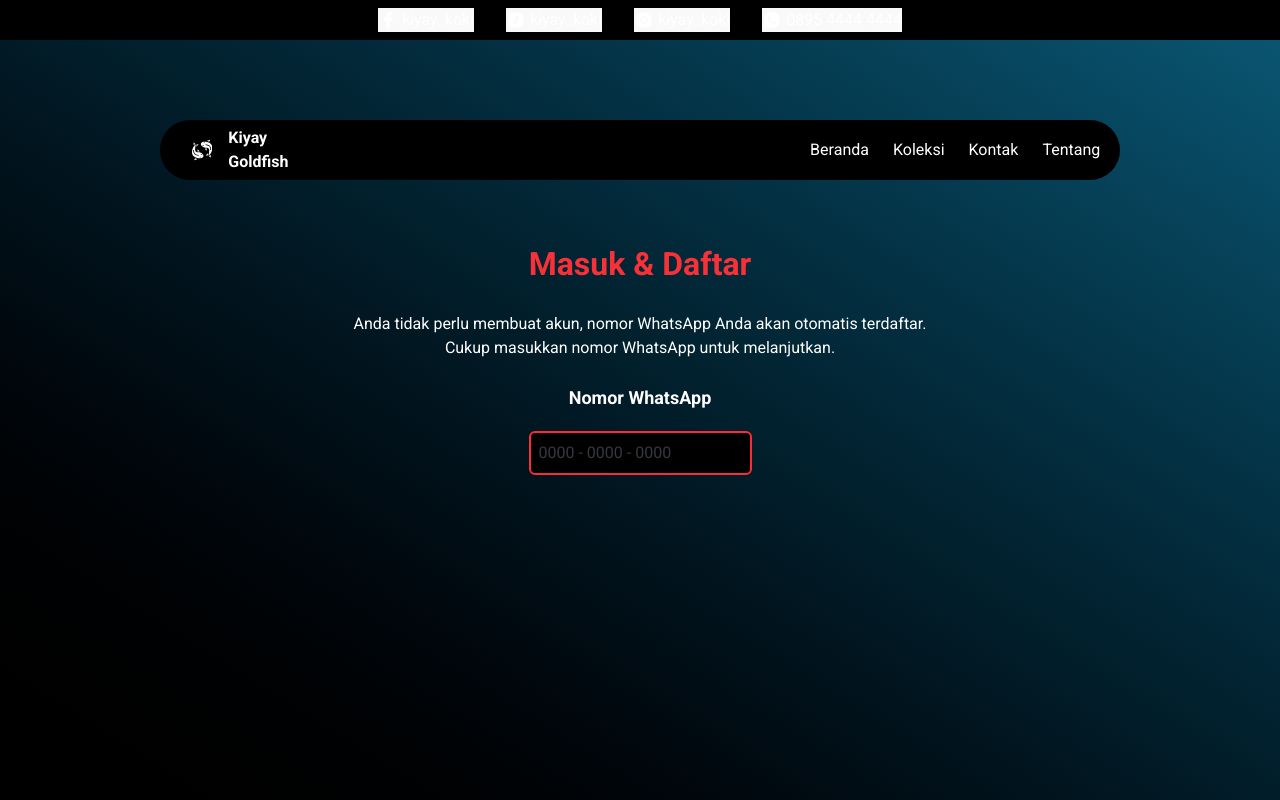
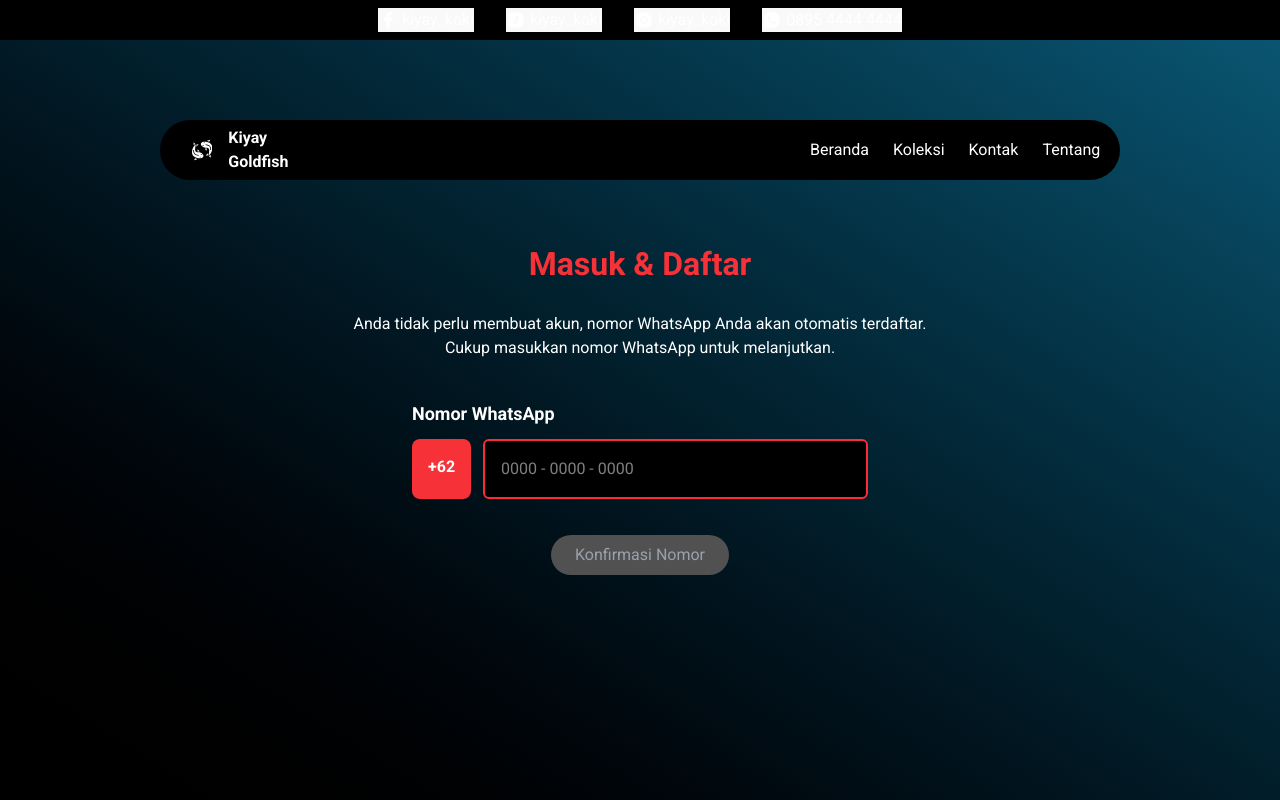
Before and after one commit to kite1412/react-kiyay-koki, a React (Vite) app: page /login in a window 1280 px wide. Built offline with nearby package versions, Linux system fonts and the light colour scheme.

Commit message:
Complete LoginForm

```diff
--- a/src/App.jsx
+++ b/src/App.jsx
@@ -38,8 +38,12 @@ function App() {
                 <HomePage />
               </>
             } />
-            <Route path="/login" element={<LoginPage />} />
-            <Route path="/contact" element={<ContactPage />} />
+            <Route path="/login" element={
+              <LoginPage onConfirm={() => {}} />
+            } />
+            <Route path="/contact" element={
+              <ContactPage />
+            } />
           </Routes>
         </div>
       </div>
--- a/src/components/RoundedButton.jsx
+++ b/src/components/RoundedButton.jsx
@@ -5,19 +5,20 @@
  * @param {number} horizontalPadding - horizontal padding value to the {@link action} in px.
  * @param {number} action - vertical padding value to the {@link action} in px.
  * @param {string} className - additional class name.
- * @returns
+ * @param {boolean} disabled - whether the button is disabled or not.
  */
 export default function RoundedButton({
   action,
   onClick,
   horizontalPadding = 24,
   verticalPadding = 8,
-  className = ""
+  className = "",
+  disabled = false
 }) {
   return (
     <div
       className={`
-        bg-primary hover:opacity-80 rounded-full hover:cursor-pointer
+        ${ !disabled ? "bg-primary hover:cursor-pointer hover:opacity-80" : "bg-dark-gray text-gray-400" } rounded-full
         select-none ${className} flex items-center justify-center
       `}
       style={{
@@ -26,7 +27,9 @@ export default function RoundedButton({
         paddingLeft: `${horizontalPadding}px`,
         paddingRight: `${horizontalPadding}px`,
       }}
-      onClick={onClick}
+      onClick={() => {
+        if (!disabled) onClick();
+      }}
     >
       {action}
     </div>
--- a/src/index.css
+++ b/src/index.css
@@ -4,6 +4,7 @@
   --color-primary: oklch(63.4% 0.2307 25.48);
   --color-dark-teal-blue: oklch(43.27% 0.0835 231.32);
   --color-secondary-text: oklch(51.03% 0 0);
+  --color-dark-gray: oklch(43.48% 0 0);
 }
 
 @font-face {
@@ -100,6 +101,11 @@ button:hover {
   background-color: #242424;
 }
 
+input[type=number]::-webkit-inner-spin-button,
+input[type=number]::-webkit-outer-spin-button {
+  -webkit-appearance: none;
+}
+
 @media (prefers-color-scheme: light) {
   :root {
     color: #213547;
--- a/src/pages/LoginPage.jsx
+++ b/src/pages/LoginPage.jsx
@@ -1,29 +1,27 @@
+import { useState } from "react";
+import RoundedButton from "../components/RoundedButton";
 import PageLayout from "../layouts/PageLayout";
 
-export default function LoginPage() {
+/**
+ * @param {(number) => void} onConfirm - confirm callback with phone number as parameter.
+ */
+export default function LoginPage({ onConfirm }) {
   return <PageLayout
-    content={
-      <div
-        className={`
-          h-full w-full
-        `}>
-        <Content />
-      </div>
-    }
+    content={<Content onConfirm={onConfirm} />}
     useFooter={false}
   />;
 }
 
-function Content() {
+function Content({ onConfirm }) {
   return (
     <div
       className={`
-        flex flex-col items-center justify-between top-[calc(40px*3+80px)] px-6
-        gap-6
+        flex flex-col items-center top-[calc(40px*3+80px)] px-6
+        gap-10 w-full h-full
       `}
     >
       <LoginInfo />
-      <LoginForm />
+      <LoginForm onConfirm={onConfirm} />
     </div>
   );
 }
@@ -42,20 +40,42 @@ function LoginInfo() {
   );
 }
 
-function LoginForm() {
+/**
+ * @param {(number) => void} onConfirm - callback function when confirm button clicked
+ *  with phone number as the param.
+ */
+function LoginForm({ onConfirm }) {
+  const [phoneNumber, setPhoneNumber] = useState(null);
+
   return (
     <form
       className={`
-       flex flex-col items-center justify-center px-6
-       gap-5`
-      }>
-      <label className="text-white  font-bold text-[18px]">
+        flex flex-col gap-3 w-1/2
+      `}
+    >
+      <label className="text-white font-bold text-[18px]">
         Nomor WhatsApp
       </label>
-      <input
-        className="p-2 bg-black border-2 border-red-500 text-gray-500 rounded-md focus:outline-none"
-        type="text"
-        placeholder="0000 - 0000 - 0000"
+      <div className="flex gap-3 w-full">
+        <b className="p-4 rounded-[8px] bg-primary">
+          +62
+        </b>
+        <input
+          className={`
+            p-4 bg-black border-2 w-full border-red-500
+            rounded-md focus:outline-none text-white
+          `}
+          type="number"
+          value={phoneNumber}
+          onChange={e => setPhoneNumber(e.target.value)}
+          placeholder="0000 - 0000 - 0000"
+        />
+      </div>
+      <RoundedButton
+        action={"Konfirmasi Nomor"}
+        onClick={() => onConfirm(phoneNumber)}
+        className={"w-fit mt-6 mx-auto"}
+        disabled={!phoneNumber || phoneNumber <= 0}
       />
     </form>
   );
```
